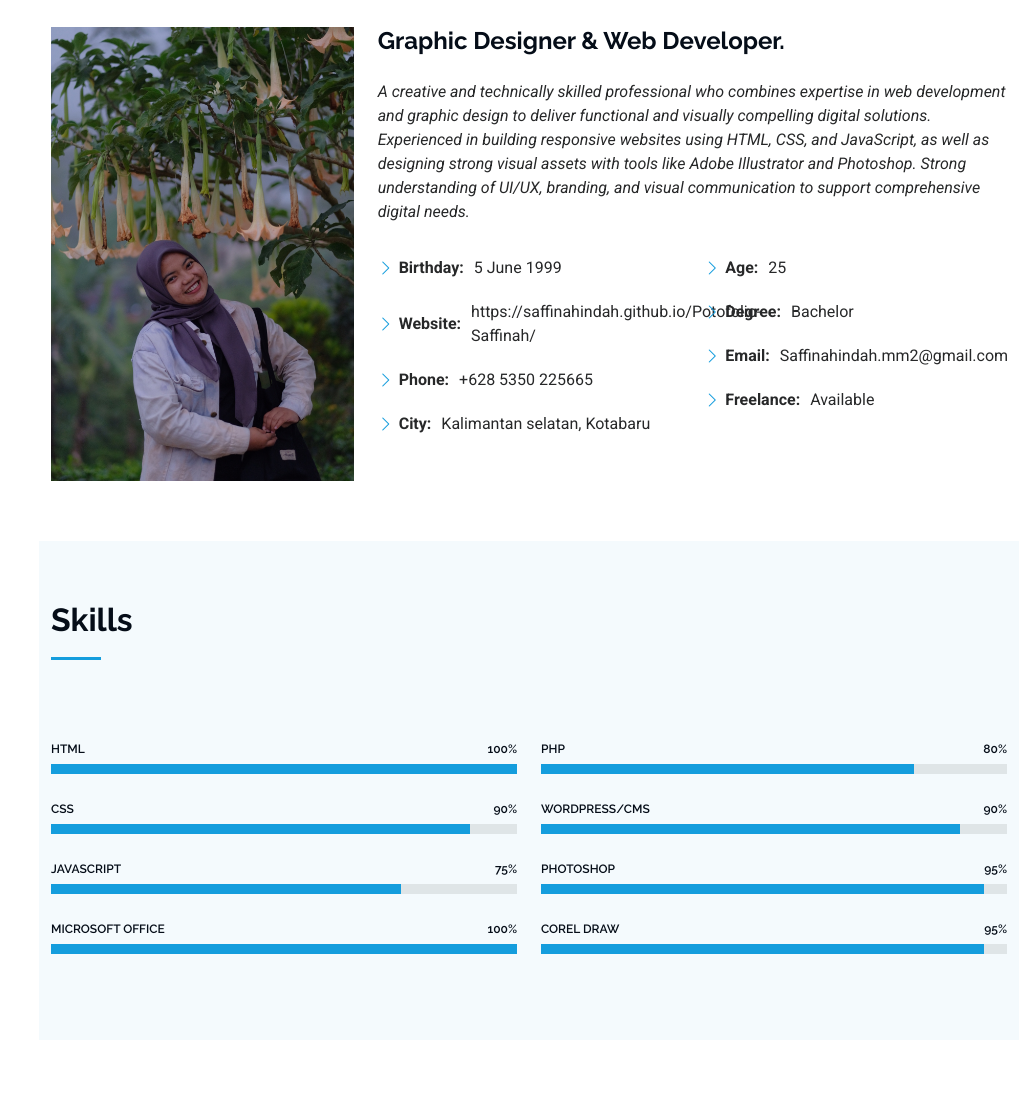
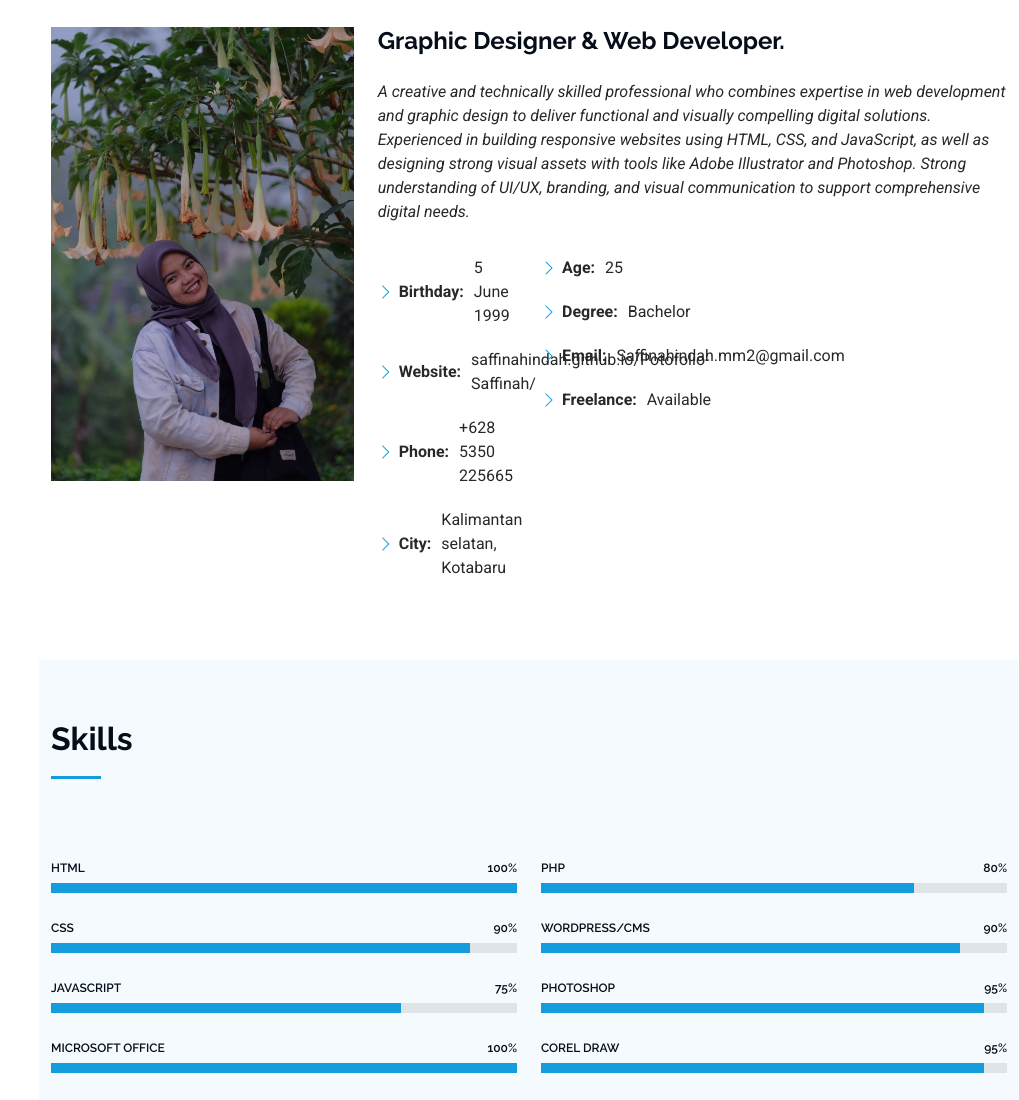
Before and after one commit to SaffinahIndah/Potofolio-Saffinah, a plain HTML site: page index.html in a window 1280 px wide. Shown: the part 1043-2143 px from the top of the page, without its empty margins (261-1280 px from the left). Drawn offline with Linux system fonts and the light colour scheme.

Commit message:
Update index.html

```diff
--- a/index.html
+++ b/index.html
@@ -129,15 +129,15 @@
               Strong understanding of UI/UX, branding, and visual communication to support comprehensive digital needs.
             </p>
             <div class="row">
-              <div class="col-md-6">
+              <div class="col-md-3">
                 <ul>
                   <li><i class="bi bi-chevron-right"></i> <strong>Birthday:</strong> <span>5 June 1999</span></li>
-                  <li><i class="bi bi-chevron-right"></i> <strong>Website:</strong> <span>https://saffinahindah.github.io/Potofolio-Saffinah/</span></li>
+                  <li><i class="bi bi-chevron-right"></i> <strong>Website:</strong> <span>saffinahindah.github.io/Potofolio-Saffinah/</span></li>
                   <li><i class="bi bi-chevron-right"></i> <strong>Phone:</strong> <span>+628 5350 225665</span></li>
                   <li><i class="bi bi-chevron-right"></i> <strong>City:</strong> <span>Kalimantan selatan, Kotabaru</span></li>
                 </ul>
               </div>
-              <div class="col-md-6">
+              <div class="col-md-5">
                 <ul>
                   <li><i class="bi bi-chevron-right"></i> <strong>Age:</strong> <span>25</span></li>
                   <li><i class="bi bi-chevron-right"></i> <strong>Degree:</strong> <span>Bachelor</span></li>
```
